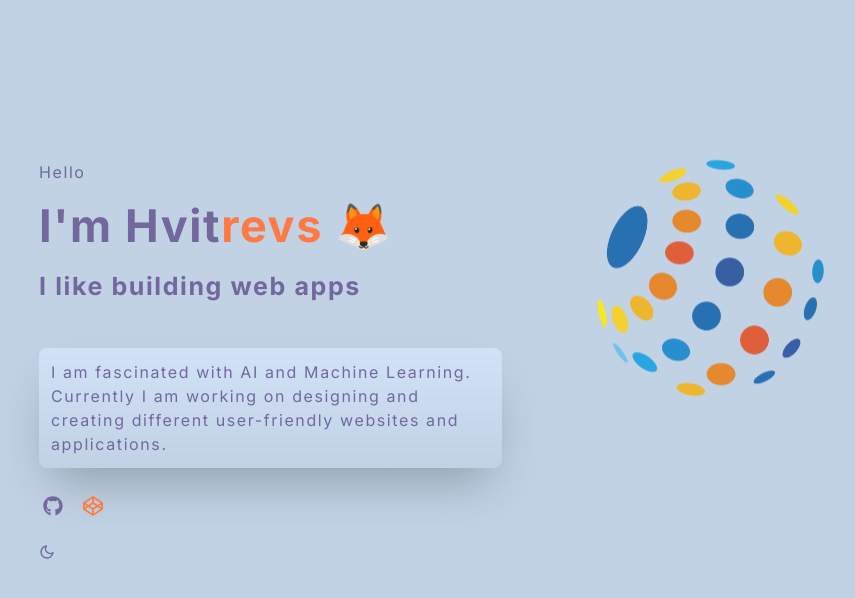
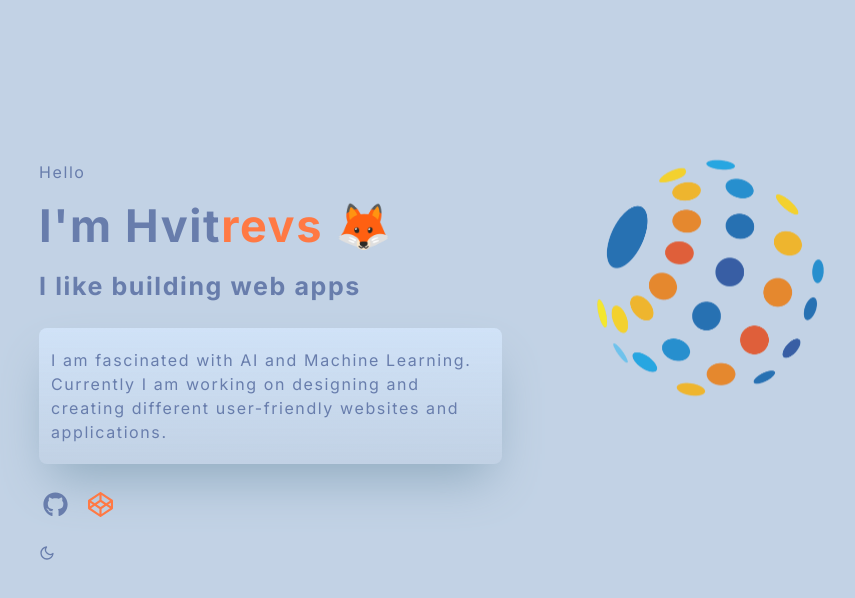
Before and after one commit to Hvitrevs/new-hub, a Next.js app: page / in a window 1280 px wide. Shown: the top 598 px of the page, without its empty margins (281-1136 px from the left). Built offline with nearby package versions, Linux system fonts and the light colour scheme.

Commit message:
image added

```diff
--- a/app/components/HeroFirst.tsx
+++ b/app/components/HeroFirst.tsx
@@ -7,6 +7,7 @@ import Link from 'next/link';
 import React from 'react';
 import ThemeSwitch from './ThemeSwitch'; // Assuming ThemeSwitch is another component you've defined
 import Image from 'next/image';
+import { motion } from 'framer-motion';
 
 const HeroFirst = () => {
   return (
@@ -23,17 +24,20 @@ const HeroFirst = () => {
           <h4 className='font-bold text-[25px]'>
             I like building web apps
           </h4>
-          <span className='mt-[35px] rounded-lg p-3 border-l-0 bg-gradient-to-b from-[#d0e2f7] to-transparent shadow-2xl dark:border-t-[4px] dark:border-[#202445] dark:shadow-[#171a31] dark:bg-none'>
+          <span className='mt-[15px] rounded-lg px-3 py-5 border-l-0 bg-gradient-to-b from-[#d0e2f7] to-transparent shadow-[#90abbf] shadow-2xl dark:border-t-[4px] dark:border-[#202445] dark:shadow-[#171a31] dark:text-[#5e6393] dark:bg-none'>
             I am fascinated with AI and Machine Learning. Currently I am working on designing and creating different user-friendly websites and applications.
           </span>
 
-          <div className='py-5 flex flex-nowrap gap-4 px-1 text-[20px]'>
-            <Link href='https://github.com/Hvitrevs'>
+          <div className='py-5 flex flex-nowrap gap-4 px-1 text-[25px]'>
+            <Link
+            className='transition ease-in-out delay-100 hover:-translate-y-1 hover:scale-120 duration-300'  href='https://github.com/Hvitrevs'>
               <FaGithub />
             </Link>
 
-            <div className='gap-4 px-1 text-[20px] text-[#ff7944]'>
-              <Link href="https://codepen.io/Hvitrevs" passHref>
+            <div className='gap-4 px-1 text-[25px] text-[#ff7944] transition ease-in-out delay-100 hover:-translate-y-1 hover:scale-120 duration-300'>
+              <Link
+              className=''
+              href="https://codepen.io/Hvitrevs">
                 <FaCodepen />
               </Link>
             </div>
--- a/app/layout.tsx
+++ b/app/layout.tsx
@@ -17,7 +17,7 @@ export default function RootLayout({
 }>) {
   return (
     <html lang="en" suppressHydrationWarning>
-      <body className={`${inter.className} overflow-y-scroll-hidden overflow-x-hidden select-none  mx-auto tracking-[.1em] bg-[#c2d2e5] dark:bg-[#1d213d] text-[#72689d] dark:text-[#97a8bc]`} >
+      <body className={`${inter.className} overflow-y-scroll-hidden overflow-x-hidden select-none  mx-auto tracking-[.1em] bg-[#c2d2e5] dark:bg-[#1d213d] text-[#687dac] dark:text-[#97a8bc]`} >
       <Providers>
 
           {children}
```
